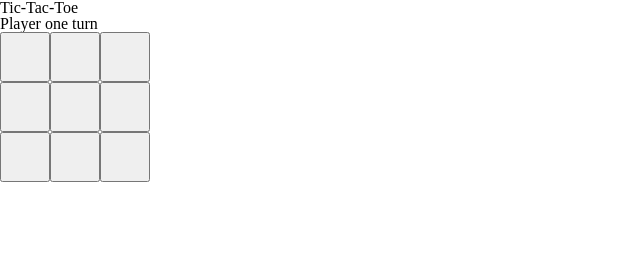
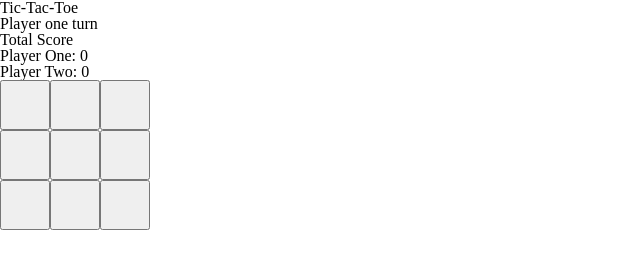
Before and after one commit to JonhFiv5/tic-tac-toe-top, a plain HTML site: page index.html in a window 1280 px wide. Shown: the whole page, without its empty margins (0-640 px from the left). Drawn offline with Linux system fonts and the light colour scheme.

Commit message:
Show total score

```diff
--- a/index.html
+++ b/index.html
@@ -13,6 +13,11 @@
             <h1>Tic-Tac-Toe</h1>
             <div class="game-info">
                 <div id="info">Player one turn</div>
+                <div id="score">
+                    <div>Total Score</div>
+                    <div>Player One: <span id="player-one-score"></span></div>
+                    <div>Player Two: <span id="player-two-score"></span></div>
+                </div>
                 <button id="new-game-button" hidden>New Game</button>
             </div>
             <div class="gameboard-container">
--- a/js/script.js
+++ b/js/script.js
@@ -88,6 +88,12 @@ function createGame() {
 
     const printGameboard = () => console.table(gameboard.getGameboard());
     const getCurrentPlayer = () => currentPlayer;
+    const getScores = () => {
+        return {
+            playerOne: players[0].score,
+            playerTwo: players[1].score,
+        };
+    };
 
     const playTurn = (row, column) => {
         const successfulMove = gameboard.assignPlayerMove(
@@ -128,7 +134,13 @@ function createGame() {
             `Player one: ${players[0].score}\nPlayer two: ${players[1].score}`
         );
 
-    return { playTurn, printGameboard, printCurrentScore, getCurrentPlayer };
+    return {
+        playTurn,
+        printGameboard,
+        printCurrentScore,
+        getCurrentPlayer,
+        getScores,
+    };
 }
 
 (function createLayout() {
@@ -138,7 +150,12 @@ function createGame() {
     const gameboardContainer = document.querySelector('.gameboard-container');
     const newGameButton = document.querySelector('#new-game-button');
     const gameInfo = document.querySelector('#info');
+    const playerOneScore = document.querySelector('#player-one-score');
+    const playerTwoScore = document.querySelector('#player-two-score');
     let gameEnded = false;
+
+    playerOneScore.textContent = 0;
+    playerTwoScore.textContent = 0;
 
     const renderBoard = () => {
         for (let row = 0; row < 3; row++) {
@@ -159,6 +176,9 @@ function createGame() {
                             gameEnded = true;
                             newGameButton.removeAttribute('hidden');
                             gameInfo.textContent = `${currentPlayer.name} wins!`;
+                            const scores = game.getScores();
+                            playerOneScore.textContent = scores.playerOne;
+                            playerTwoScore.textContent = scores.playerTwo;
                         } else if (moveResponse === 'Draw') {
                             gameEnded = true;
                             newGameButton.removeAttribute('hidden');
```
